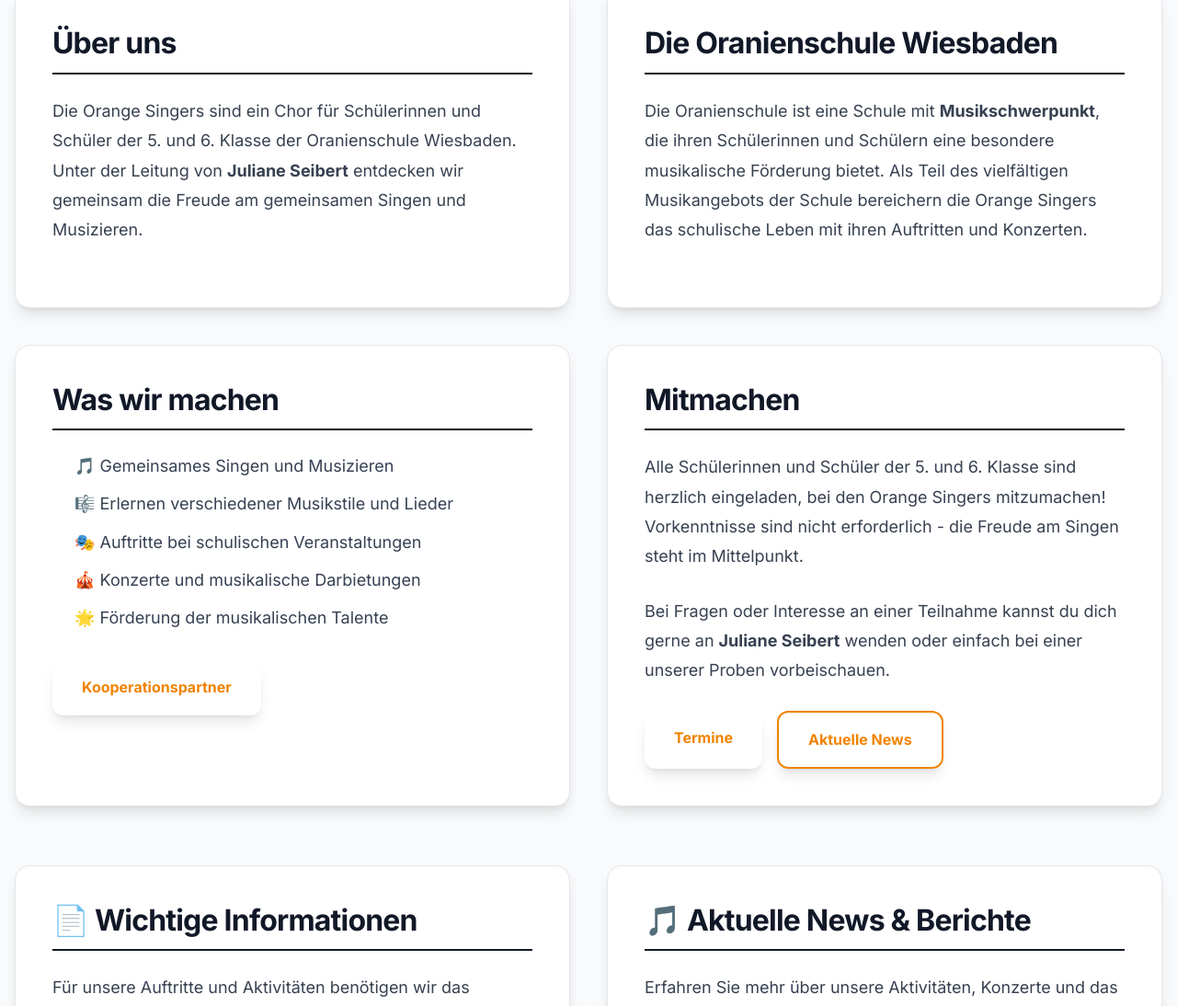
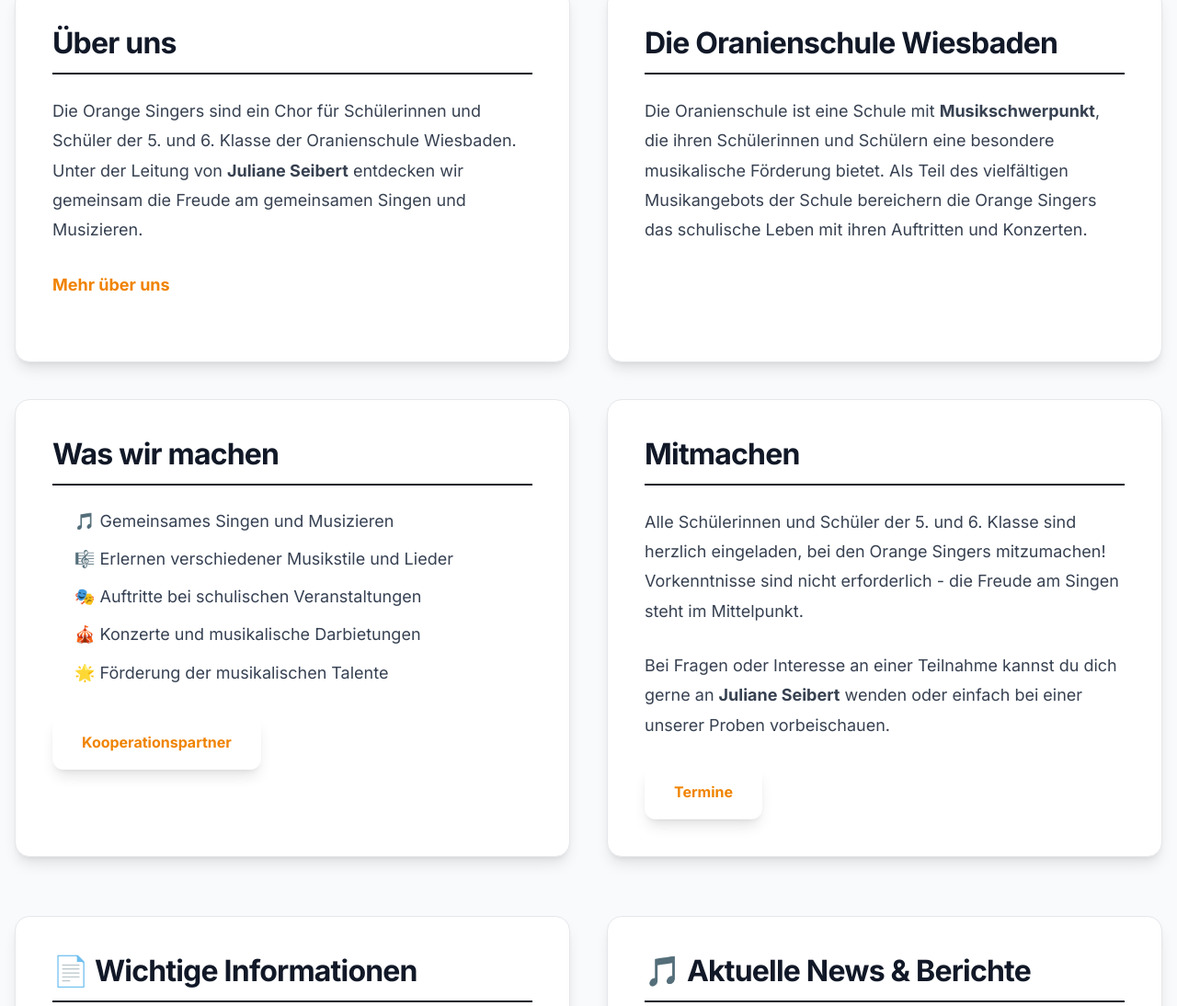
Before and after one commit to mseibert/orangesigners, an Astro site: page / in a window 1280 px wide. Shown: the part 949-2043 px from the top of the page at 92% size. Built offline with nearby package versions, Linux system fonts and the light colour scheme; Astro itself is replaced by a stand-in of ours.

Commit message:
Link 'Merh über uns'

```diff
--- a/src/pages/index.astro
+++ b/src/pages/index.astro
@@ -77,6 +77,11 @@
 	 der Oranienschule Wiesbaden. Unter der Leitung von <span class="font-bold text-oranienschule-600">Juliane Seibert</span>
 	 entdecken wir gemeinsam die Freude am gemeinsamen Singen und Musizieren.
 	</p>
+	<p class="text-gray-700 leading-relaxed text-lg mt-6">
+	<a href="/ueber-uns" class="text-oranienschule-600 font-bold hover:underline">
+	 Mehr über uns
+	</a>
+	</p>
 	</div>
 
 				<!-- Oranienschule -->
@@ -126,9 +131,7 @@
 						<a href="/termine" class="px-8 py-4 bg-gradient-to-r from-oranienschule-500 to-oranienschule-600 text-white font-bold rounded-xl hover:from-oranienschule-600 hover:to-oranienschule-700 transition-all duration-300 text-center shadow-lg hover:shadow-xl transform hover:-translate-y-1">
 							Termine
 						</a>
-						<a href="/blog" class="px-8 py-4 border-2 border-oranienschule-500 text-oranienschule-600 font-bold rounded-xl hover:bg-oranienschule-500 hover:text-white transition-all duration-300 text-center shadow-lg hover:shadow-xl transform hover:-translate-y-1">
-							Aktuelle News
-						</a>
+
 					</div>
 				</div>
 			</div>
```
Lines whose indentation alone changed are shown as unchanged.
